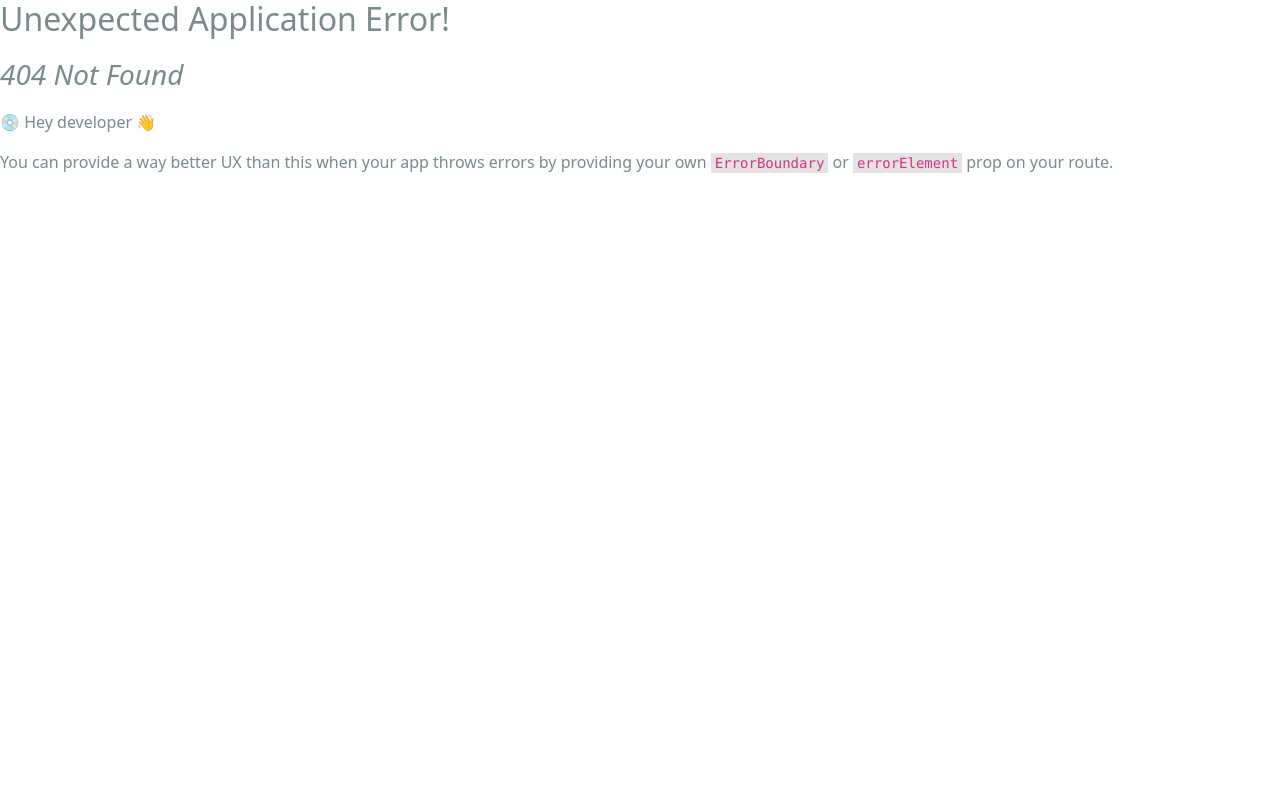
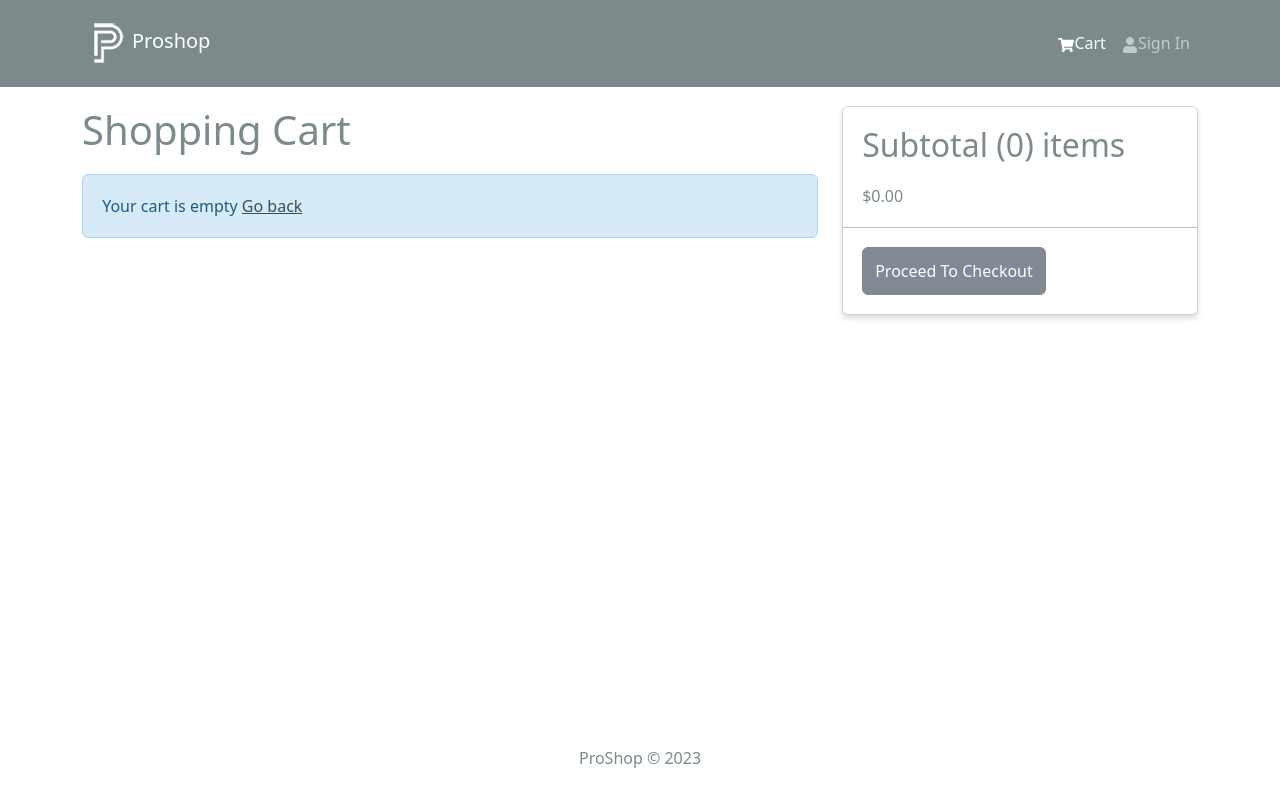
Before and after one commit to Jay-Khakim/proshop, a React (Create React App) app in the folder frontend/: page /cart in a window 1280 px wide. Before the commit this address had no page. Shown: the top 802 px of the page. Built offline with nearby package versions, Linux system fonts and the light colour scheme.

Commit message:
Cart screen

```diff
--- a/frontend/src/index.js
+++ b/frontend/src/index.js
@@ -15,12 +15,14 @@
 import reportWebVitals from './reportWebVitals';
 import HomeScreen from './screens/HomeScreen';
 import ProductScreen from './screens/ProductScreen';
+import CartScreen from './screens/CartScreen';
 
 const router = createBrowserRouter(
   createRoutesFromElements(
     <Route path="/" element={<App />} >
       <Route index={true} path="/" element={<HomeScreen />} />
       <Route path="/product/:id" element={<ProductScreen />} />
+      <Route path="/cart" element={<CartScreen />} />
     </Route>
   )
 )
--- /dev/null
+++ b/frontend/src/screens/CartScreen.jsx
@@ -0,0 +1,87 @@
+import {Link, useNavigate} from 'react-router-dom'
+import {useDispatch, useSelector} from 'react-redux'
+import { Row, Col, ListGroup, Image, Form, Button, Card } from 'react-bootstrap'
+import {FaTrash} from 'react-icons/fa'
+import Message from '../components/Message'
+import { addToCart } from '../slices/cartSlice'
+
+const CartScreen = () =>{
+    const navigate = useNavigate();
+    const dispatch = useDispatch();
+
+    const cart = useSelector((state) => state.cart)
+    const {cartItems} = cart;
+
+    const addToCartHandler = async(product, qty)=>{
+        dispatch(addToCart({...product, qty}))
+    }
+
+    return (
+        <Row>
+            <Col md={8}>
+                <h1 style={{marginBottom: '20px'}}>Shopping Cart</h1>
+                {cartItems.length === 0 ? (
+                    <Message>
+                        Your cart is empty <Link to='/'>Go back</Link>
+                    </Message>
+                ) : (
+                    <ListGroup variant='flush'>
+                        {cartItems.map((item)=>(
+                            <ListGroup.Item key={item._id}>
+                                <Row>
+                                    <Col md={2}>
+                                        <Image src={item.image} alt={item.name} fluid rounded />
+                                    </Col>
+                                    <Col md={3}>
+                                        <Link to={`/product/${item._id}`}>{item.name }</Link>
+                                    </Col>
+                                    <Col md={2}>
+                                        ${item.price}
+                                    </Col>
+                                    <Col md={2}>
+                                        <Form.Control
+                                            as='select'
+                                            value={item.qty}
+                                            onChange={(e)=> addToCartHandler(item, Number(e.target.value))}
+                                        >
+                                            {[...Array(item.contInStock).keys()].map((x)=>(
+                                                <option key= {x+1} value ={x+1}>
+                                                    {x+1}
+                                                </option>
+                                            ))}
+                                        </Form.Control>
+                                    </Col>
+                                    <Col md={2}>
+                                        <Button type='button' variant="light">
+                                            <FaTrash/>
+                                        </Button>
+                                    </Col>
+                                </Row>
+
+                            </ListGroup.Item>
+                        ))}
+                    </ListGroup>
+                )}
+            </Col>
+            <Col md={4}>
+                <Card>
+                    <ListGroup variant='flush'>
+                        <ListGroup.Item>
+                            <h2>
+                                Subtotal ({cartItems.reduce((acc, item)=> acc + item.qty, 0)}) items
+                            </h2>
+                            ${cartItems.reduce((acc, item)=> acc + item.qty * item.price, 0).toFixed(2)}
+                        </ListGroup.Item>
+                        <ListGroup.Item>
+                            <Button type="button" className="btn-block" disabled={cartItems.length ===0}>
+                                Proceed To Checkout
+                            </Button>
+                        </ListGroup.Item>
+                    </ListGroup>
+                </Card>
+            </Col>
+        </Row>
+    )
+}
+
+export default CartScreen
```
